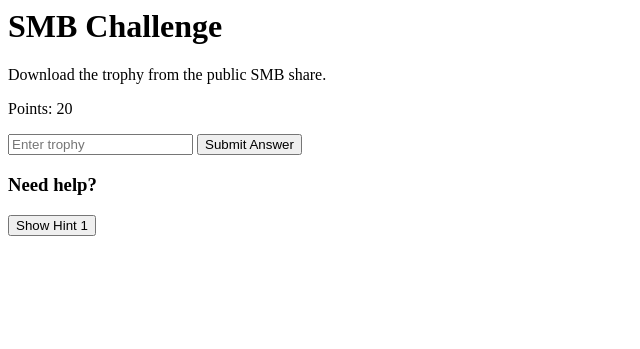
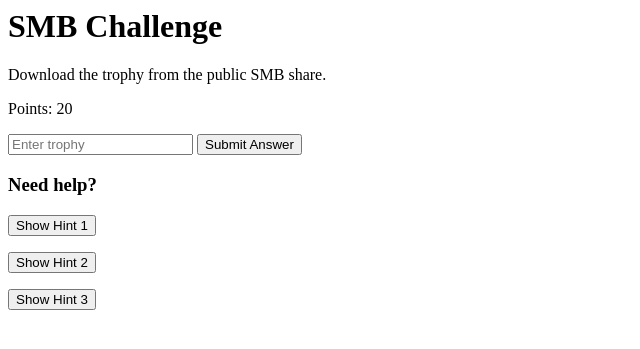
Before and after one commit to JCl3m3nts/crest-lab-lite, a Flask app: page /question/1 in a window 1280 px wide. Shown: the top 349 px of the page, without its empty margins (0-640 px from the left). Run offline with Flask 3, Linux system fonts and the light colour scheme; data comes from the database, SQL or seed files in the repository.

Commit message:
Sprint 1.4 - Add hint system

```diff
--- a/portal/app/app.py
+++ b/portal/app/app.py
@@ -30,6 +30,7 @@ def index():
 def question(id):
 
     current = get_question(id)
+    trophy = get_trophy(id)
 
     if current is None:
         return "Question not found", 404
--- a/portal/app/templates/question.html
+++ b/portal/app/templates/question.html
@@ -50,8 +50,6 @@ Submit Answer
 
 </form>
 
-
-
 <h3>Need help?</h3>
 
 
@@ -76,6 +74,49 @@ Show Hint 1
 </form>
 
 
+<form method="POST">
+
+<input
+type="hidden"
+name="action"
+value="hint"
+/>
+
+<input
+type="hidden"
+name="hint_number"
+value="2"
+/>
+
+<button type="submit">
+Show Hint 2
+</button>
+
+</form>
+
+
+<form method="POST">
+
+<input
+type="hidden"
+name="action"
+value="hint"
+/>
+
+<input
+type="hidden"
+name="hint_number"
+value="3"
+/>
+
+<button type="submit">
+Show Hint 3
+</button>
+
+</form>
+
+
+
 
 {% if hint %}
 
```
